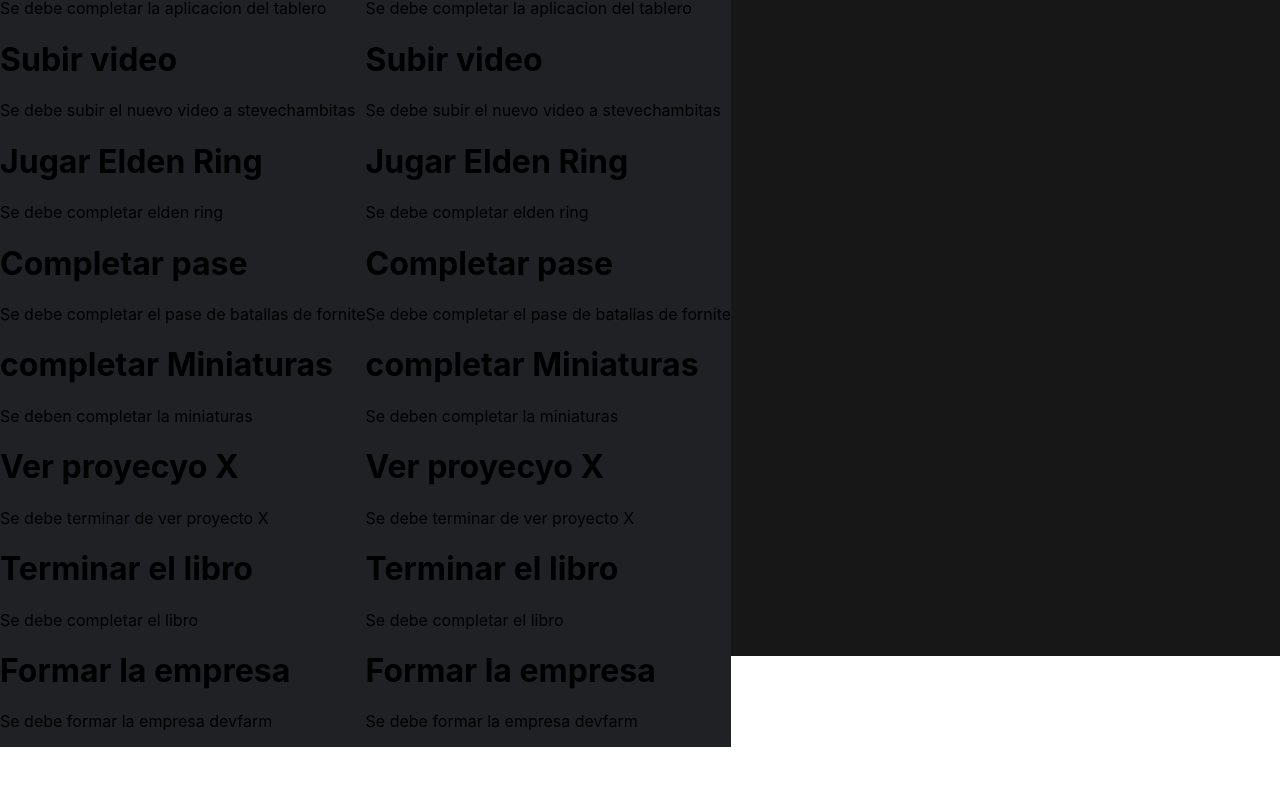
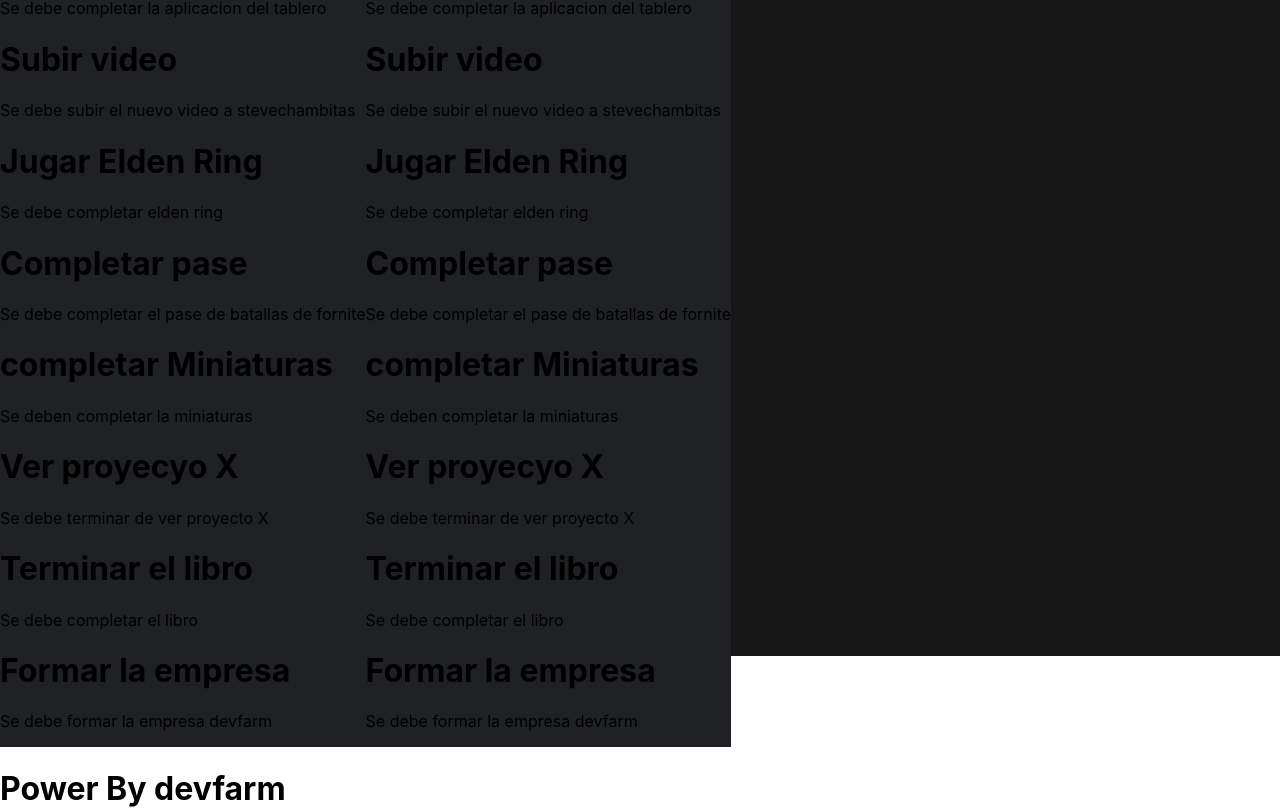
Before and after one commit to SteveBartmoss/ProjectSayuFront, a React (Create React App) app: page / in a window 1280 px wide. Shown: the part 200-1008 px from the top of the page. Before the commit the page ends 947 px from the top, so only its background shows below. Built offline with nearby package versions, Linux system fonts and the light colour scheme.

Commit message:
se agrego el componente del footer

```diff
--- a/src/Home.jsx
+++ b/src/Home.jsx
@@ -2,6 +2,7 @@ import React from "react";
 import { DivTablero, GridListas } from "./componentes/Cajas";
 import { Pendientes } from "./componentes/Pendientes";
 import { Completadas } from "./componentes/Completadas";
+import { Footer } from "./componentes/Footer";
 
 export function Home() {
     return (
@@ -10,6 +11,7 @@ export function Home() {
                 <Pendientes />
                 <Completadas />
             </GridListas>
+            <Footer />
         </DivTablero>
     );
 }
```
